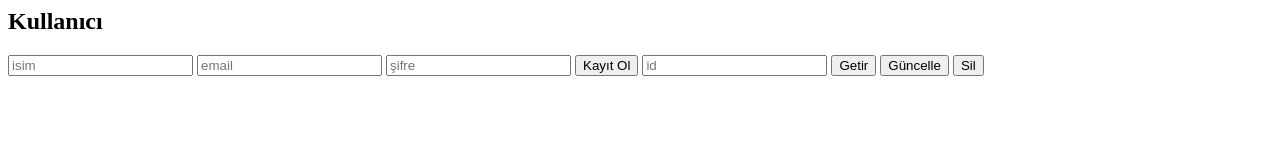
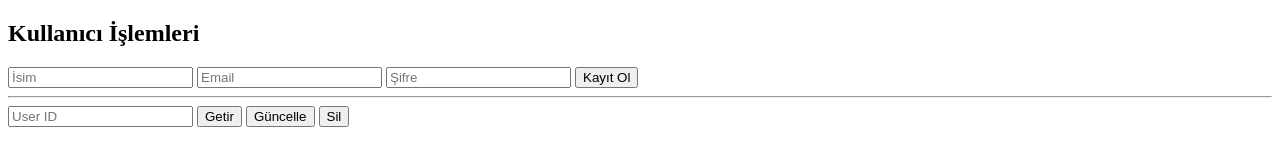
Before and after one commit to emrekose20/SearchCom, a plain HTML site: page Web-Frontend/users.html in a window 1280 px wide. Drawn offline with Linux system fonts and the light colour scheme.

Commit message:
Update users.html

```diff
--- a/Web-Frontend/users.html
+++ b/Web-Frontend/users.html
@@ -1,12 +1,22 @@
-<h2>Kullanıcı</h2>
+<!DOCTYPE html>
+<html>
+<head>
+<title>Kullanıcı</title>
+<link rel="stylesheet" href="css/style.css">
+</head>
+<body>
 
-<input id="name" placeholder="isim">
-<input id="email" placeholder="email">
-<input id="password" placeholder="şifre">
+<h2>Kullanıcı İşlemleri</h2>
+
+<input id="name" placeholder="İsim">
+<input id="email" placeholder="Email">
+<input id="password" placeholder="Şifre">
 
 <button onclick="registerUser()">Kayıt Ol</button>
 
-<input id="userId" placeholder="id">
+<hr>
+
+<input id="userId" placeholder="User ID">
 <button onclick="getUser()">Getir</button>
 <button onclick="updateUser()">Güncelle</button>
 <button onclick="deleteUser()">Sil</button>
@@ -14,3 +24,5 @@
 <pre id="result"></pre>
 
 <script src="js/users.js"></script>
+</body>
+</html>
```
